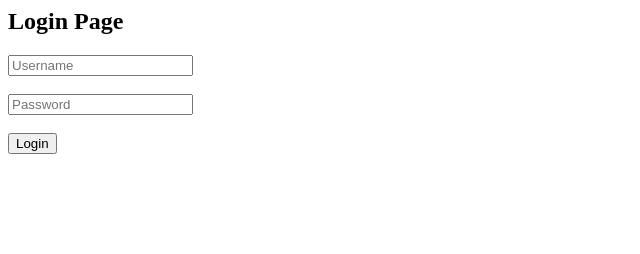
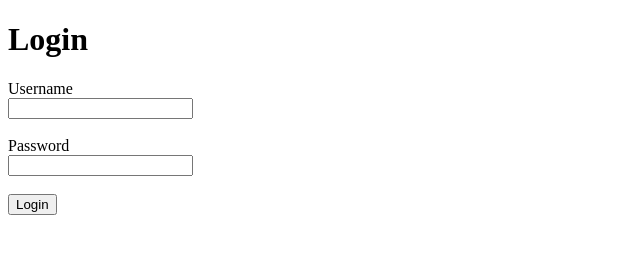
Before and after one commit to Testregr5/login-app-ai-sdlc, a website: page index.html in a window 1280 px wide. Shown: the whole page, without its empty margins (0-640 px from the left). Drawn offline with Linux system fonts and the light colour scheme.

Commit message:
Implement login page UI for welcome message story

```diff
--- a/index.html
+++ b/index.html
@@ -1,32 +1,48 @@
-<!DOdocument.getElementById("loginForm").addEventListener("submit", function(e) {
-e.preventDefault();
-
-const username = document.getElementById("username").value;
-const password = document.getElementById("password").value;
-
-if (username === "admin" && password === "1234") {
-document.getElementById("message").innerText = "Welcome";
-} else {
-document.getElementById("message").innerText = "Invalid credentials";
-}
-});CTYPE html>
-<html>
+<!DOCTYPE html>
+<html lang="en">
 <head>
+    <meta charset="UTF-8" />
+    <meta name="viewport" content="width=device-width, initial-scale=1" />
     <title>Login App</title>
 </head>
 <body>
+    <main>
+        <h1>Login</h1>
 
-<h2>Login Page</h2>
+        <form id="loginForm" novalidate aria-describedby="message">
+            <div>
+                <label for="username">Username</label><br />
+                <input
+                    type="text"
+                    id="username"
+                    name="username"
+                    autocomplete="username"
+                    required
+                    inputmode="text"
+                />
+            </div>
 
-<form id="loginForm">
-    <input type="text" id="username" placeholder="Username" required><br><br>
-    <input type="password" id="password" placeholder="Password" required><br><br>
-    <button type="submit">Login</button>
-</form>
+            <br />
 
-<p id="message"></p>
+            <div>
+                <label for="password">Password</label><br />
+                <input
+                    type="password"
+                    id="password"
+                    name="password"
+                    autocomplete="current-password"
+                    required
+                />
+            </div>
 
-<script src="script.js"></script>
+            <br />
 
+            <button type="submit">Login</button>
+        </form>
+
+        <p id="message" role="status" aria-live="polite"></p>
+    </main>
+
+    <script src="script.js"></script>
 </body>
 </html>
```
